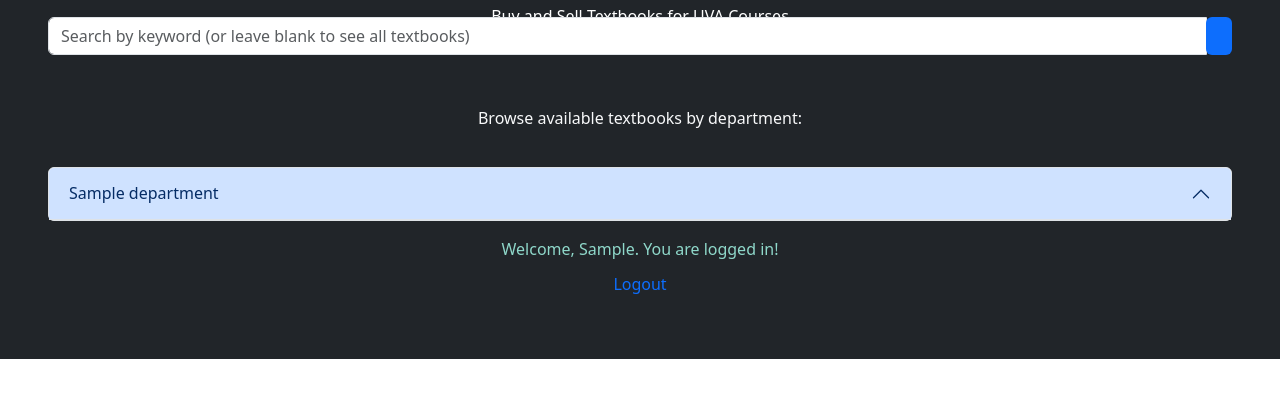
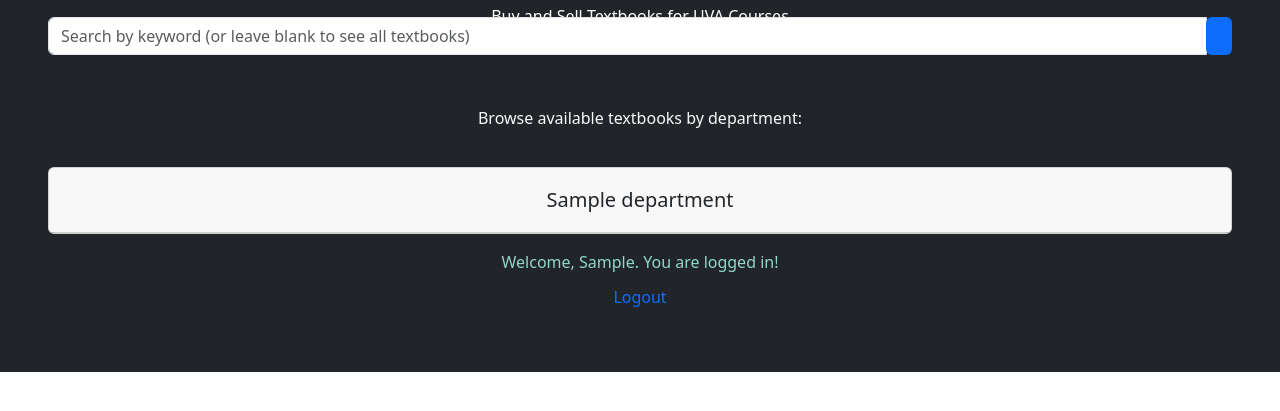
Before and after one commit to kevingrieco/textbookexchange, a Django app: template templates/index.html in a window 1280 px wide. Shown: the part 262-673 px from the top of the page. Run offline with Django 4.2, Linux system fonts and the light colour scheme; the template is opened without the code that fills it: values that come from a table or form of the project are taken from there, others are empty; a user stored in the database is signed in; tables that the repository leaves empty hold one stand-in row (values such as "Sample post"); some libraries are stand-ins or nearby versions.

Commit message:
Change homepage layout

```diff
--- a/mysite/settings.py
+++ b/mysite/settings.py
@@ -25,7 +25,7 @@ BASE_DIR = Path(__file__).resolve().parent.parent
 SECRET_KEY = 'django-insecure-c+ge1n@ceuzv+8#de8x@4_f7oyx-+1z4a-8a+=33p@2dx&p+%i'
 
 # SECURITY WARNING: don't run with debug turned on in production!
-DEBUG = False
+DEBUG = True
 
 ALLOWED_HOSTS = [
 	'uva-cs3240-b-24.herokuapp.com',
--- a/mysite/urls.py
+++ b/mysite/urls.py
@@ -17,7 +17,6 @@ from django.contrib import admin
 from django.urls import path, include
 from django.contrib.auth.views import LogoutView
 from .views import SearchResultsView, index_view
-from user_profile.views import profile
 
 urlpatterns = [
     path('admin/', admin.site.urls),
--- a/templates/index.html
+++ b/templates/index.html
@@ -1,4 +1,7 @@
 {% extends 'base.html' %}
+
+{% load bootstrap5 %}
+{% bootstrap_javascript %}
 
 
 {% block content %}
@@ -20,10 +23,10 @@
     Browse available textbooks by department:
     <br><br><br>
     <div class="accordion" id="browseTextbooks">
-      <div class="accordion-item">
+      <div class="card">
         {% for department in departments %}
-          <h2 class="accordion-header" id="{{department}}">
-              <button class="accordion-button" type="button"
+          <h2 class="card-header" id="{{department}}">
+              <button class="btn btn-lg" type="button"
                       data-bs-toggle="collapse" data-bs-target="#collapse{{department}}"
                       aria-expanded="true" aria-controls="collapse{{department}}">
                   {{department}}
@@ -34,9 +37,9 @@
             <div class="accordion-body">
               {% for course in department.courses.all|dictsort:"name" %}
                   <div class="accordion" id="begin{{course}}">
-                      <div class="accordion-item">
-                          <h2 class="accordion-header" id="{{course.id}}">
-                              <button class="accordion-button" type="button" data-bs-toggle="collapse" data-bs-target="#collapse{{course}}" aria-expanded="false" aria-controls="collapse{{department}}">
+                      <div class="card">
+                          <h2 class="card-header" id="{{course.id}}">
+                              <button class="btn" type="button" data-bs-toggle="collapse" data-bs-target="#collapse{{course}}" aria-expanded="false" aria-controls="collapse{{department}}">
                                   {{course}}
                               </button>
                           </h2>
@@ -71,4 +74,11 @@
     {% endif %}
 
 
+    {% comment %}  {% endcomment %}
+    {% comment %}  {% endcomment %}
+    {% comment %}  {% endcomment %}
+
+
+
+
 {% endblock %}
```
